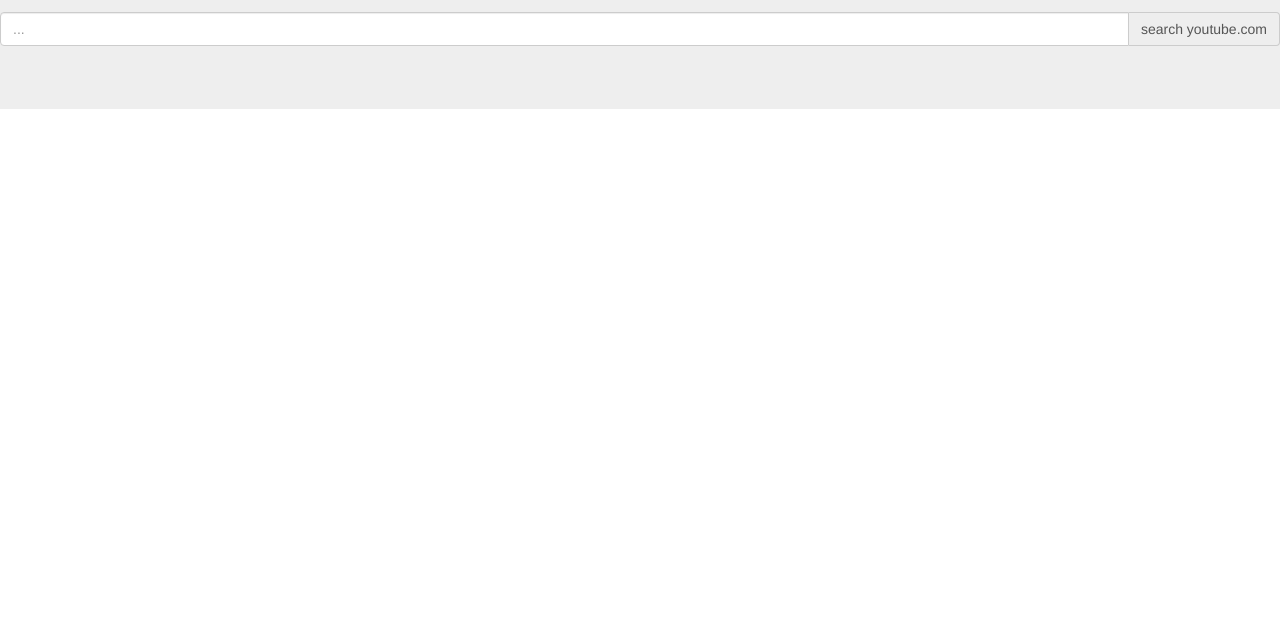
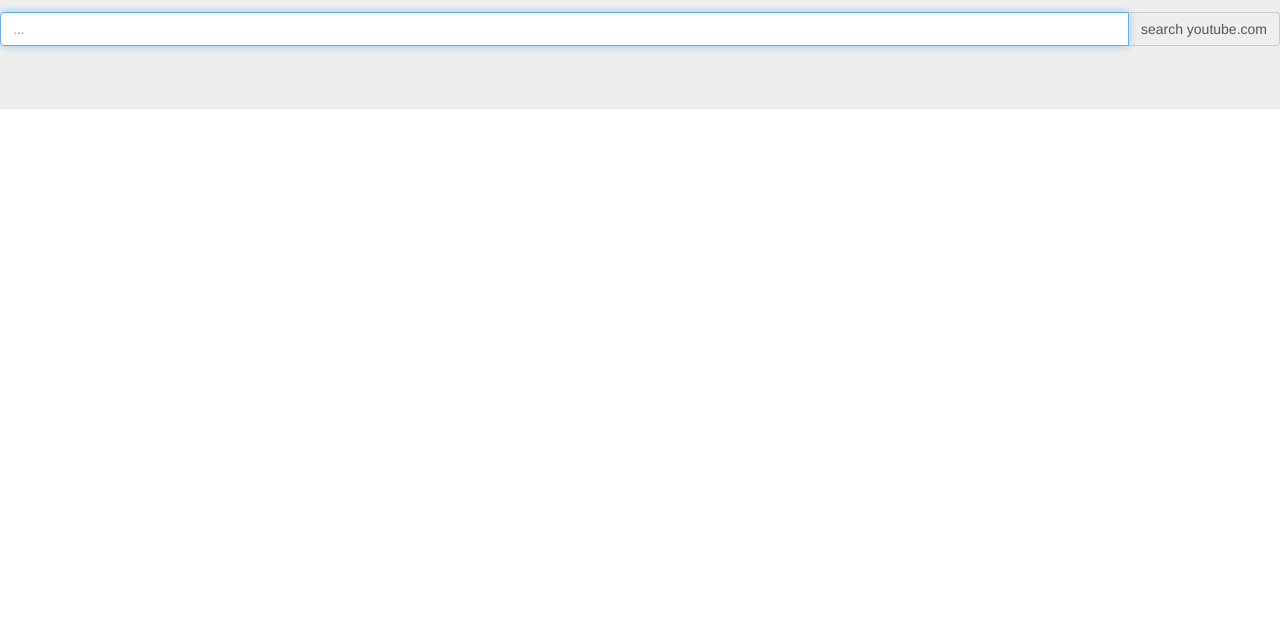
Before and after one commit to Bergurth/yt-search, a plain HTML site: page index.html in a window 1280 px wide. Shown: the part 180-800 px from the top of the page. Drawn offline with nearby package versions, Linux system fonts and the light colour scheme.

Commit message:
adding autofocus to search-input

```diff
--- a/index.html
+++ b/index.html
@@ -23,7 +23,7 @@
   <h1>Youtube Search Starter</h1>
   <p>fill in your search criteria</p>
   <p><div class="input-group">
-  <input id="search-input" type="text" class="form-control" placeholder="..." aria-describedby="basic-addon2">
+  <input id="search-input" type="text" class="form-control" placeholder="..." aria-describedby="basic-addon2" autofocus>
   <span class="input-group-addon btn btn-success" id="search-btn">search youtube.com</span>
 </div></p>
 </div>
--- a/js/yt_search.js
+++ b/js/yt_search.js
@@ -22,4 +22,5 @@ $(function() {
 
            }
       );
+
 });
```
